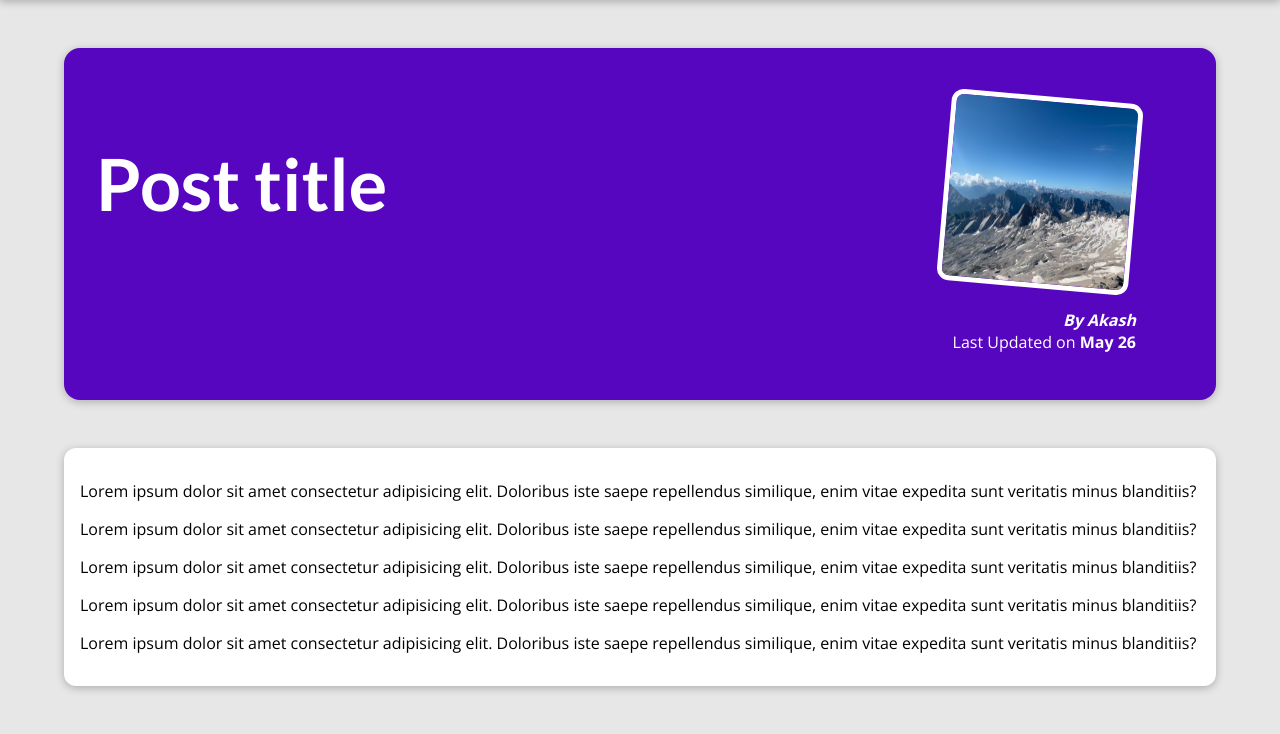
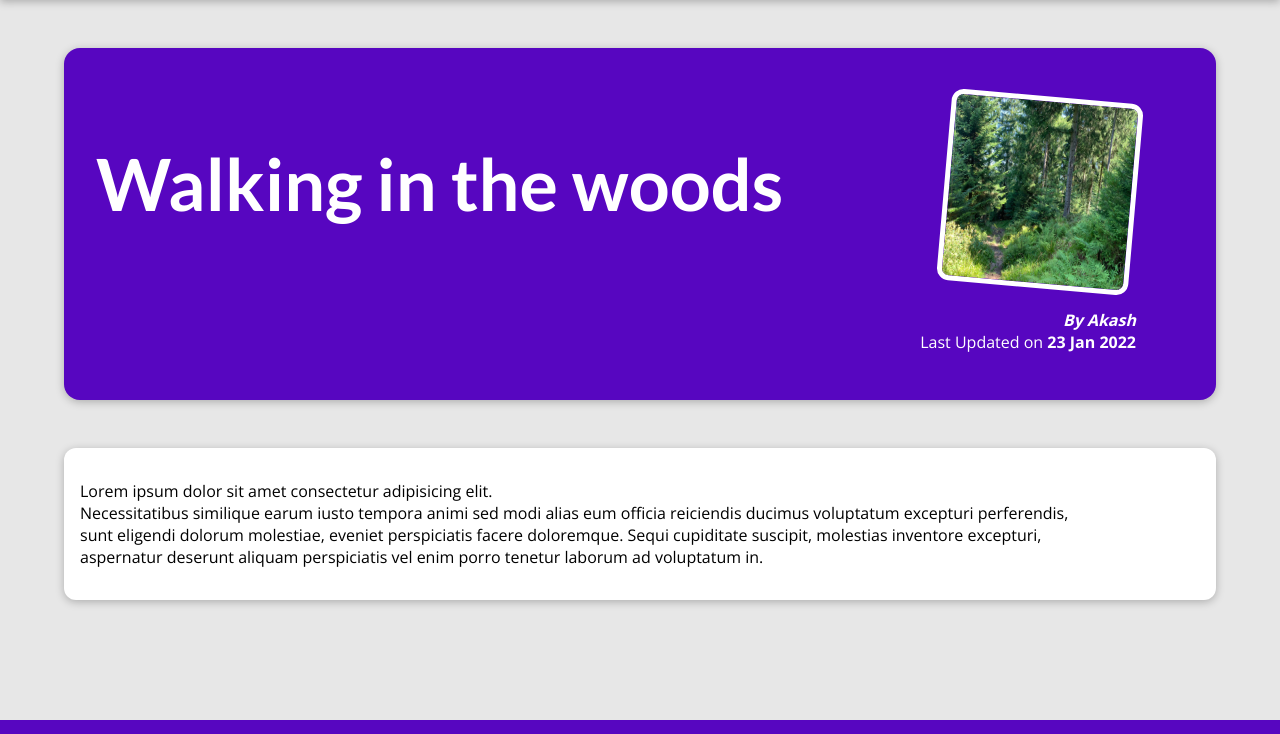
Before and after one commit to AdvenAkash/my-site, a Django app: page /posts/in-the-woods in a window 1280 px wide. Shown: the part 80-814 px from the top of the page. Run offline with Django 5.2, Linux system fonts and the light colour scheme.

Commit message:
Made UI dynamic

```diff
--- a/blog/templates/blog/index.html
+++ b/blog/templates/blog/index.html
@@ -22,7 +22,9 @@ My Blog
 <section id="latest-posts">
   <h2>My Latest Thoughts</h2>
   <ul>
-    {% include "blog/includes/post.html"%}
+    {% for post in posts %}
+      {% include "blog/includes/post.html"%}
+    {% endfor %}
   </ul>
 </section>
 <section id="about">
--- a/blog/templates/blog/post-detail.html
+++ b/blog/templates/blog/post-detail.html
@@ -1,7 +1,7 @@
 {% extends "base.html" %}
 {% load static %}
 {% block title %}
-  This Post Title
+  {{post.title}}
 {% endblock %}
 {% block css_files %}
 <link rel="stylesheet" href="{% static 'blog/post-detail.css' %}" />
@@ -9,35 +9,14 @@
 
 {% block content %}
 <section id="summary">
-  <h2>Post title</h2>
+  <h2>{{post.title}}</h2>
   <article>
-    <img src="{% static 'blog/images/mountains.jpg' %}" alt="Post title" />
-    <address>By Akash</address>
-    <div>Last Updated on <time>May 26</time></div>
+    <img src="{% static 'blog/images/'|add:post.image %}" alt="{{post.title}}" />
+    <address>By {{post.author}}</address>
+    <div>Last Updated on <time>{{post.date|date:"d M Y"}}</time></div>
   </article>
 </section>
 <main>
-  <p>
-    Lorem ipsum dolor sit amet consectetur adipisicing elit. Doloribus iste
-    saepe repellendus similique, enim vitae expedita sunt veritatis minus
-    blanditiis?
-  </p>
-  <p>
-    Lorem ipsum dolor sit amet consectetur adipisicing elit. Doloribus iste
-    saepe repellendus similique, enim vitae expedita sunt veritatis minus
-    blanditiis?
-  </p><p>
-    Lorem ipsum dolor sit amet consectetur adipisicing elit. Doloribus iste
-    saepe repellendus similique, enim vitae expedita sunt veritatis minus
-    blanditiis?
-  </p><p>
-    Lorem ipsum dolor sit amet consectetur adipisicing elit. Doloribus iste
-    saepe repellendus similique, enim vitae expedita sunt veritatis minus
-    blanditiis?
-  </p><p>
-    Lorem ipsum dolor sit amet consectetur adipisicing elit. Doloribus iste
-    saepe repellendus similique, enim vitae expedita sunt veritatis minus
-    blanditiis?
-  </p>
+  {{post.content| linebreaks}}
 </main>
 {% endblock %}
--- a/blog/views.py
+++ b/blog/views.py
@@ -1,11 +1,65 @@
 from django.shortcuts import render
+from datetime import date
 
+all_posts =[
+    {
+        "slug":"hike-in-the-moutains",
+        "image":"mountains.jpg",
+        "author":"Akash",
+        "date": date(2021,12,19),
+        "title":"Mountain Hiking",
+        "excerpt":"Lorem ipsum dolor sit amet consectetur adipisicing elit. Doloribus istesaepe repellendus similique, enim vitae expedita sunt veritatis minusblanditiis",
+         "content":"""Lorem ipsum dolor sit amet consectetur adipisicing elit.
+        Necessitatibus similique earum iusto tempora animi sed modi alias eum officia reiciendis ducimus voluptatum excepturi perferendis,
+        sunt eligendi dolorum molestiae, eveniet perspiciatis facere doloremque. Sequi cupiditate suscipit, molestias inventore excepturi,
+        aspernatur deserunt aliquam perspiciatis vel enim porro tenetur laborum ad voluptatum in.
+        """
+    },
+    {
+        "slug":"coding-is-fun",
+        "image":"coding.jpg",
+        "author":"Akash",
+        "date": date(2024,9,21),
+        "title":"Coding time",
+        "excerpt":"Lorem ipsum dolor sit amet consectetur adipisicing elit. Doloribus istesaepe repellendus similique, enim vitae expedita sunt veritatis minusblanditiis",
+        "content":"""Lorem ipsum dolor sit amet consectetur adipisicing elit.
+        Necessitatibus similique earum iusto tempora animi sed modi alias eum officia reiciendis ducimus voluptatum excepturi perferendis,
+        sunt eligendi dolorum molestiae, eveniet perspiciatis facere doloremque. Sequi cupiditate suscipit, molestias inventore excepturi,
+        aspernatur deserunt aliquam perspiciatis vel enim porro tenetur laborum ad voluptatum in.
+        """
+    },
+    {
+        "slug":"in-the-woods",
+        "image":"woods.jpg",
+        "author":"Akash",
+        "date": date(2022,1,23),
+        "title":"Walking in the woods",
+        "excerpt":"Lorem ipsum dolor sit amet consectetur adipisicing elit. Doloribus istesaepe repellendus similique, enim vitae expedita sunt veritatis minusblanditiis",
+        "content":"""Lorem ipsum dolor sit amet consectetur adipisicing elit.
+        Necessitatibus similique earum iusto tempora animi sed modi alias eum officia reiciendis ducimus voluptatum excepturi perferendis,
+        sunt eligendi dolorum molestiae, eveniet perspiciatis facere doloremque. Sequi cupiditate suscipit, molestias inventore excepturi,
+        aspernatur deserunt aliquam perspiciatis vel enim porro tenetur laborum ad voluptatum in.
+        """
+    }
+]
+def get_date(post):
+    return post['date']
 # Create your views here.
 def starting_page(request):
-    return render(request,"blog/index.html")
+    sorted_posts = sorted(all_posts,key=get_date)
+    latest_posts = sorted_posts[-3:]
+    return render(request,"blog/index.html",{
+        "posts":latest_posts,
+
+    })
 
 def posts(request):
-    return render(request,"blog/all-posts.html")
+    return render(request,"blog/all-posts.html",{
+        "all_posts":all_posts,
+    })
 
 def post_detail(request,slug):
-    return render(request,"blog/post-detail.html")
+    identified_post = next(post for post in all_posts if post['slug'] == slug)
+    return render(request,"blog/post-detail.html",{
+        "post":identified_post
+    })
```
Also changed, not shown: blog/templates/blog/all-posts.html (+3 -6 lines), blog/templates/blog/includes/post.html (+5 -8 lines), templates/404.html (added, +12 -0 lines).
